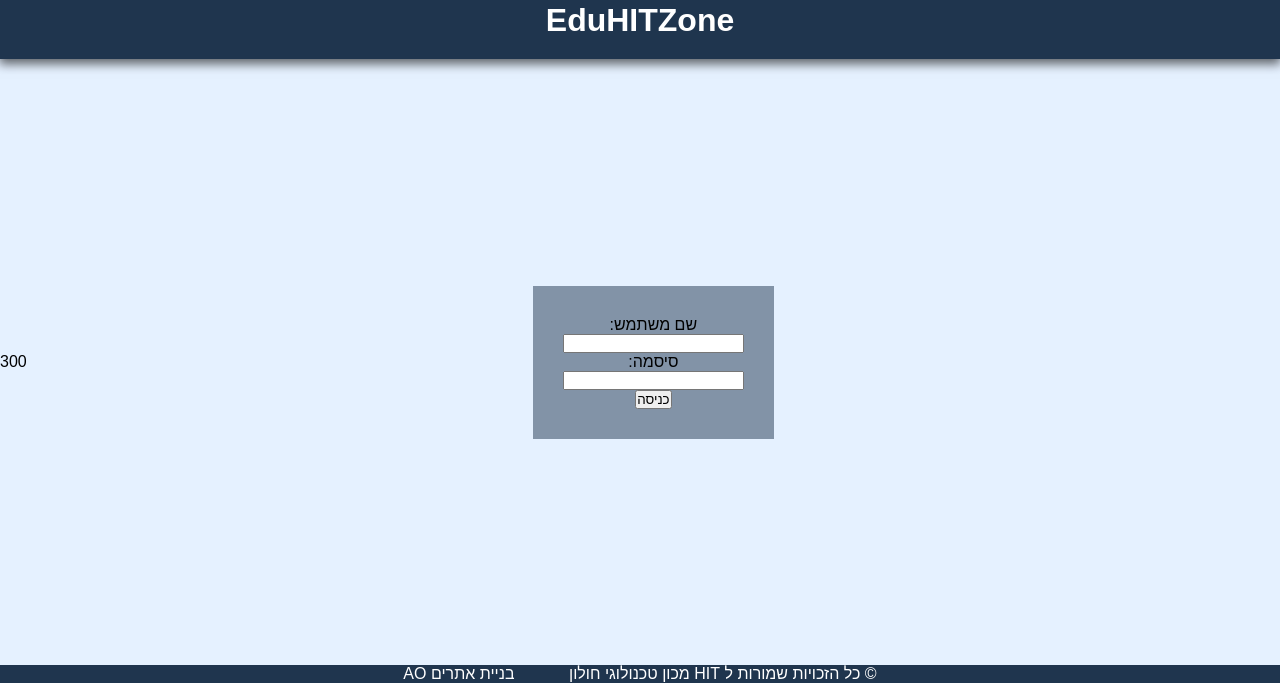
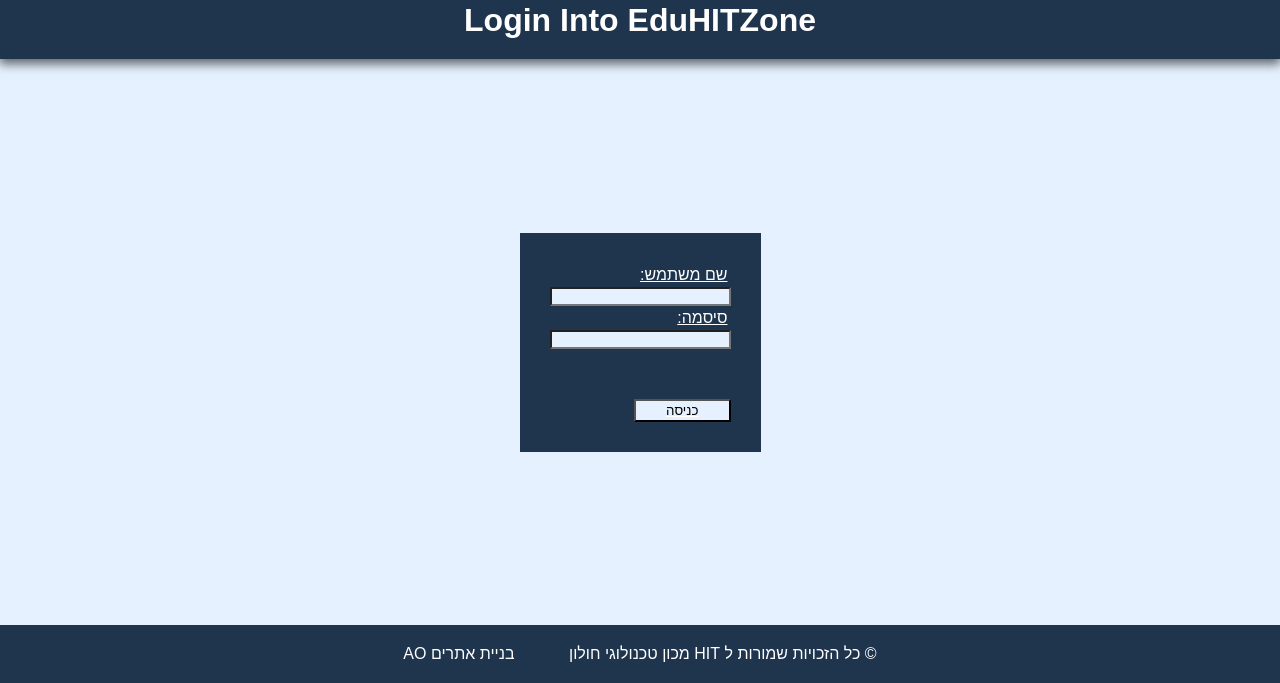
Before and after one commit to AntonGorov195/EduHITZone, a plain HTML site: page public/login/login.html in a window 1280 px wide. Shown: the part 117-800 px from the top of the page. Drawn offline with Linux system fonts and the light colour scheme.

Commit message:
Modified A bunch of CSS and HTML files. All the changes are mostly cosmetical.

```diff
--- a/public/common.css
+++ b/public/common.css
@@ -5,12 +5,19 @@
 	--color-bg-soft: #e5f1ff;
 }
 
+/* Shared values */
 * {
 	margin: 0;
 	padding: 0;
 	box-sizing: border-box;
 	font-family: Poeti, sans-serif;
 }
+
+/*
+	Default element styles
+	Default style for different various elements.
+	Might regret this later, but might also be thankful.
+*/
 body,
 html {
 	direction: rtl;
@@ -21,17 +28,34 @@
 	margin: 0;
 }
 
-.drop-box-shadow {
-	box-shadow: 0px 4px 10px 1px rgba(0, 0, 0, 0.6);
-	/*
-	The z-index is there because without it the headers shadow would be covered by the next element.
-	*/
-	z-index: 1;
+header {
+	text-align: center;
+	background-color: var(--color-bg);
+	color: white;
+	padding: 20px;
 }
-/*
-	Default style for different various elements.
-	Might regret this later, but might also be thankful.
-*/
+header {
+	padding: 20px;
+}
+h1 {
+	width: fit-content;
+	margin: auto;
+}
+main {
+	flex: 1;
+	background-color: var(--color-bg-soft);
+	justify-content: center;
+	display: flex;
+	align-items: center;
+	flex-direction: column;
+}
+footer {
+	text-align: center;
+	background-color: var(--color-bg);
+	color: white;
+	padding: 20px;
+}
+
 a {
 	color: white;
 	text-decoration: none;
@@ -42,29 +66,21 @@
 a:active {
 	color: rgb(255, 221, 193);
 }
-
-header {
-	text-align: center;
-	background-color: var(--color-bg);
-	color: white;
-}
-main {
-	flex: 1;
+input {
 	background-color: var(--color-bg-soft);
 }
-footer {
-	text-align: center;
-	background-color: var(--color-bg);
-	color: white;
+button {
+	background-color: var(--color-bg-soft);
+}
+input:focus {
+	background-color: rgb(255, 221, 193);
+}
+button:active {
+	background-color: rgb(255, 221, 193);
 }
 
-/*
-	The loaded class is (should be) added upon onload event is triggered on the img element. Like this:
-	 <img onload="this.classList.add('loaded')">
-*/
-/* img.loaded {
-	opacity: 1;
-} */
+/* Classes */
+
 /* HIT logo at the top of the page. */
 .logo {
 	border-radius: 9px;
@@ -79,19 +95,27 @@
 .logo:hover {
 	scale: 101%;
 }
-h1 {
-	transition-duration: 0.5s;
+/* An important button, such the ones in index.HTML */
+.btn-main {
 	width: fit-content;
-	margin: auto;
-	animation: 2s ease-out 0s h1LoadAnim;
+	text-align: center;
+	margin: 10px;
+	transition-duration: 0.4s;
+	background-color: var(--color-bg);
+	padding: 10px;
+	font-size: large;
 }
-/*
-	Changes the color when hovering the heading.
-	Used for testing, feel free to remove.
-*/
-h1:hover {
-	color: #087a81;
+.btn-main:hover {
+	margin: 15px;
+	scale: 110%;
+	font-size: larger;
 }
-header {
-	padding: 20px;
+
+/* Add a small shadow under an element */
+.drop-box-shadow {
+	box-shadow: 0px 4px 10px 1px rgba(0, 0, 0, 0.6);
+	/*
+	The z-index is there because without it the headers shadow would be covered by the next element.
+	*/
+	z-index: 1;
 }
--- a/public/contentPage/content.css
+++ b/public/contentPage/content.css
@@ -1,11 +1,3 @@
-body {
-	display: flex;
-	flex-direction: column;
-}
-header {
-	padding: 5px;
-}
-
 @keyframes waveAnim {
 	0% {
 		transform: translateX(3px);
@@ -20,14 +12,22 @@
 	width: fit-content;
 	margin: auto;
 
+	/*
+		Small animation for the hand waving.
+		Small, but neat.
+	*/
 	animation-name: waveAnim;
 	animation-duration: 1.5s;
 	animation-iteration-count: infinite;
 	animation-direction: alternate;
 	animation-timing-function: ease-in-out;
 }
+header {
+	padding: 0;
+}
 main {
 	padding-top: 20px;
+	align-items: start;
 }
 .course-list {
 	padding: 20px;
@@ -57,17 +57,3 @@
 .course-group-container {
 	padding-inline-start: 30px;
 }
-
-img {
-	opacity: 0;
-	transition-duration: 1s;
-	transition-timing-function: ease;
-}
-/*
-	The loaded class is (should be) added upon onload event is triggered on the img element. Like this:
-	 <img onload="this.classList.add('loaded')">
-*/
-img.loaded {
-	opacity: 1;
-	/* transform: scale(1); */
-}
--- a/public/login/login.css
+++ b/public/login/login.css
@@ -1,16 +1,26 @@
-body {
-    /* justify-content: center; */
+form {
+	background-color: var(--color-bg);
+	color: white;
+	text-decoration: underline;
+	display: flex;
+	margin: auto;
+	flex-direction: column;
+	padding: 30px;
 }
-main {
-    display: flex;
-    justify-content: center;
-    align-items: center;
+label {
+	padding: 3px;
 }
-form {
-    background-color: var(--color-bg-low-alpha);
-    display: flex;
-    align-items: center;
-    margin: auto;
-    flex-direction: column;
-    padding: 30px;
+.enter-btn {
+	margin-top: 50px;
+	padding: 2px;
+	padding-left: 30px;
+	padding-right: 30px;
+    background-color: var(--color-bg-soft);
+    transition-duration: 0.2s;
+    width:fit-content;
 }
+.enter-btn:hover {
+	padding: 5px;
+	padding-left: 50px;
+	padding-right: 50px;
+}
--- a/public/login/login.html
+++ b/public/login/login.html
@@ -4,7 +4,7 @@
 <head>
     <meta charset='utf-8'>
     <meta http-equiv='X-UA-Compatible' content='IE=edge'>
-    <title> EdiHITZone [ Page Name ]</title>
+    <title> EdiHITZone Login Page</title>
     <meta name='viewport' content='width=device-width, initial-scale=1'>
     <link rel='stylesheet' type='text/css' media='screen' href='../common.css'>
     <link rel='stylesheet' type='text/css' media='screen' href='login.css'>
@@ -18,26 +18,17 @@
             <img class="logo" src="https://www.hit.ac.il/sites/projects/hit/views/he/images/hit_logo.svg">
         </a>
         <h1>
-            EduHITZone
+            Login Into EduHITZone
         </h1>
     </header>
     <main id="page-content">
         <form hx-target="#error-msg" hx-post="/tmp/1">
             <label>שם משתמש:</label> <input type="text" name="name">
             <label>סיסמה:</label> <input type="password" name="password">
-            <button>כניסה</button>
+            <button class="enter-btn">כניסה</button>
             <!-- <button>יצירת משתמש</button> -->
             <span id="error-msg"></span>
         </form>
-        <div id="count">0</div>
-        <script>
-            const count = document.getElementById("count")
-            const f = function () {
-                count.innerText = 1 + + count.innerText;
-                requestAnimationFrame(f)
-            }
-            requestAnimationFrame(f)
-        </script>
     </main>
     <footer>
         <div><span> © כל הזכויות שמורות ל HIT מכון טכנולוגי
--- a/public/style.css
+++ b/public/style.css
@@ -9,14 +9,8 @@
 	transition-duration: 0.5s;
 	transition-timing-function: ease-out;
 }
-/* A subtle animation when hovering on the logo. */
-.logo:hover {
-	scale: 101%;
-}
 
-header {
-	padding: 20px;
-}
+
 /*
 	A small animation of the header fading in.
 	Used to test how animations work, feel free to remove.
@@ -35,6 +29,7 @@
 	margin: auto;
 	animation: 2s ease-out 0s h1LoadAnim;
 }
+
 /*
 	Changes the color when hovering the heading.
 	Used for testing, feel free to remove.
@@ -42,12 +37,8 @@
 h1:hover {
 	color: #087a81;
 }
-
 main {
-	margin-top: 100px;
-	display: flex;
-	align-items: center;
-	flex-direction: column;
+	margin-bottom:100px;
 }
 /*
 	Plays an animation of the buttons fading in and sliding down.
@@ -73,22 +64,6 @@
 	padding: 6px;
 	border-radius: 3px;
 }
-.enter-btn {
-	width: fit-content;
-	text-align: center;
-	margin: 10px;
-	transition-duration: 0.4s;
-	background-color: var(--color-bg);
-}
-.enter-btn:hover {
-	margin: 15px;
-	scale: 110%;
-}
-.enter-btn a {
-	padding: 10px;
-	display: inline-block;
-	font-size: large;
-}
 footer {
 	padding: 20px;
 }
```
Also changed, not shown: public/contentPage/content.html (+4 -8 lines), public/index.html (+3 -8 lines).
